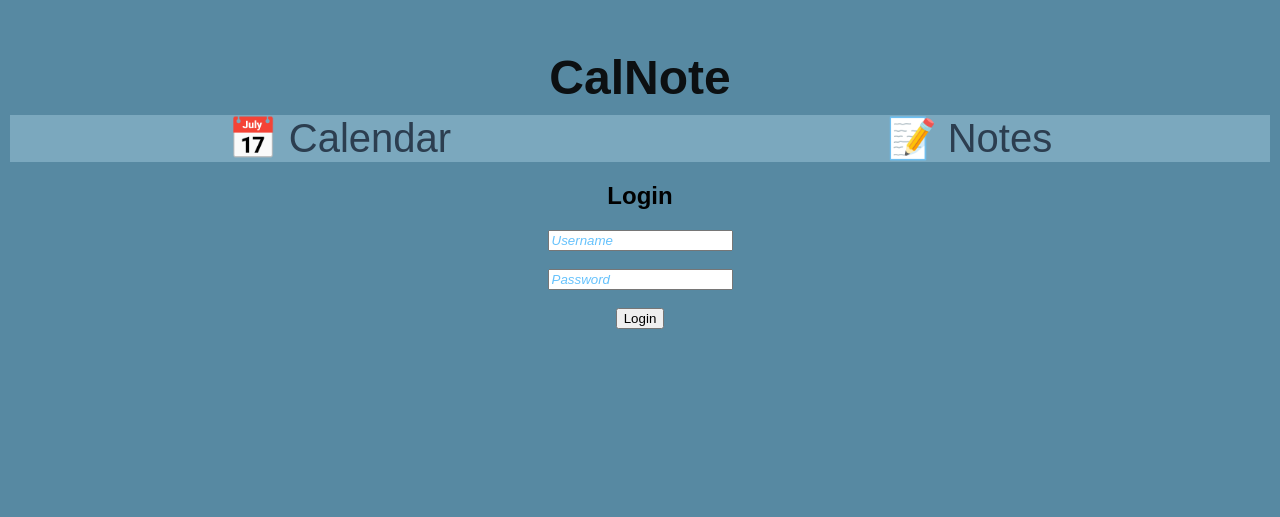
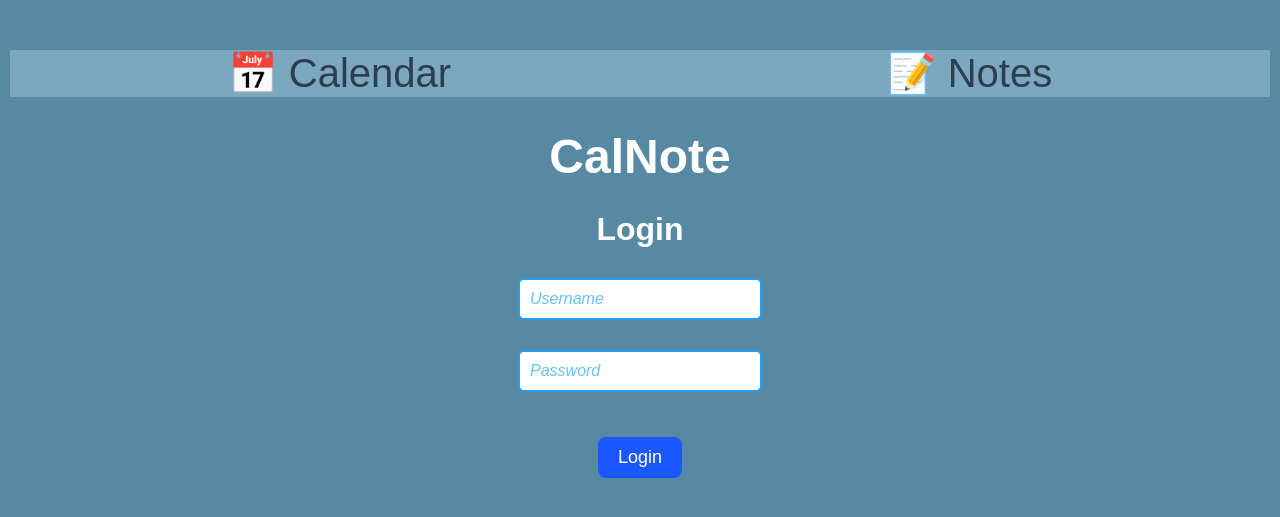
Before and after one commit to ktzwong/2911-Agile-Project, a Flask app: page / in a window 1280 px wide. Shown: the top 517 px of the page. Run offline with Flask 3, Linux system fonts and the light colour scheme.

Commit message:
fixed up login in page

```diff
--- a/static/home.css
+++ b/static/home.css
@@ -1,23 +1,16 @@
-a:hover {
-    color: #bce9f1;
-    font-weight: bold;
-    text-shadow: 1px 1px 3px rgba(0,0,0,0.2);
-    transition: color 0.3s ease;
+/* General layout */
+body {
+    font-family: Arial, sans-serif;
+    background-color: #5789A2;
+    color: white;
+    text-align: center;
+    margin-top: 50px;
 }
 
-h1 {
-    color: #0c1012;
-    text-align: center;
-    font-size: 48px;
-    margin-bottom: 10px;
+/* Navigation bar */
+nav {
+    font-size: 40px;
     font-family: Arial, sans-serif;
-}
-
-body {
-    font-family: Arial, sans-serif;
-    text-align: center;
-    margin-top: 50px;
-    background-color: #5789A2;
 }
 
 ul {
@@ -27,7 +20,6 @@ ul {
     display: flex;
     justify-content: space-around;
     background-color: #7BA8BE;
-    font-family: Arial, sans-serif;
 }
 
 a {
@@ -37,12 +29,50 @@ a {
     font-size: 40px;
 }
 
-
-nav {
-    font-size: 40px;
-    font-family: Arial, sans-serif;
+a:hover {
+    color: #bce9f1;
+    font-weight: bold;
+    text-shadow: 1px 1px 3px rgba(252, 249, 249, 0.2);
+    transition: color 0.3s ease;
 }
 
+/* Headings */
+h1 {
+    color: #ffffff;
+    text-align: center;
+    font-size: 48px;
+    margin-bottom: 10px;
+}
+
+h2 {
+    font-size: 32px;
+    color: white;
+    margin-bottom: 30px;
+}
+
+/* Paragraphs */
+p {
+    font-size: 40px;
+}
+
+/* Form inputs */
+input[type="text"],
+input[type="password"] {
+    padding: 10px;
+    width: 220px;
+    font-size: 16px;
+    border: 2px solid #229ff3;
+    border-radius: 6px;
+    margin-bottom: 12px;
+    text-align: left;
+}
+
+input::placeholder {
+    color: #66c2fc;
+    font-style: italic;
+}
+
+/* Flash & error messages */
 .error-msg {
     color: #c5f0fa;
     background-color: #229ff3;
@@ -51,14 +81,23 @@ nav {
     margin-top: 10px;
     display: inline-block;
     font-weight: bold;
-  font-family: Arial, sans-serif;
 }
 
-input::placeholder {
-  color: #66c2fc;
-  font-style: italic;
+/* Buttons */
+.btn-style {
+    font-size: 18px;
+    padding: 10px 20px;
+    border: none;
+    background-color: #1a57ff;
+    color: #ffffff;
+    cursor: pointer;
+    border-radius: 8px;
+    margin-top: 15px;
+    transition: background-color 0.3s ease;
+    text-decoration: none;
+    display: inline-block;
 }
 
-p {
-  font-size: 40px;
+.btn-style:hover {
+    background-color: #0040ff;
 }
--- a/templates/home.html
+++ b/templates/home.html
@@ -6,14 +6,15 @@
     <title>CalNote</title>
 </head>
 <body>
-    <h1>CalNote</h1>
-
     <nav>
         <ul>
           <li><a href="{{ url_for('calendar_view') }}">📅 Calendar</a></li>
           <li><a href="{{ url_for('notes_view') }}">📝 Notes</a></li>
         </ul>
     </nav>
+
+    <div class="login-container">
+        <h1>CalNote</h1>
 
         {% if 'user' not in session %}
             <h2>Login</h2>
@@ -31,12 +32,13 @@
                 {% if error %}
                     <p class="error-msg">{{ error }}</p>
                 {% endif %}
-            <button type="submit">Login</button>
+                <button type="submit" class="btn-style">Login</button>
             </form>
         {% else %}
-        <p>Welcome, {{ session['user'] }}!</p>
-        <p>You’re logged in — feel free to view your calendar or notes.</p>
-        <a href="{{ url_for('logout') }}">Logout</a>
+            <p class="welcome-text">Welcome, {{ session['user'] }}!</p>
+            <p class="welcome-text">You’re logged in — feel free to view your calendar or notes.</p>
+            <a href="{{ url_for('logout') }}" class="btn-style">Logout</a>
         {% endif %}
+    </div>
 </body>
 </html>
```
Also changed, not shown: calendar.db. Lines whose indentation alone changed are shown as unchanged.
